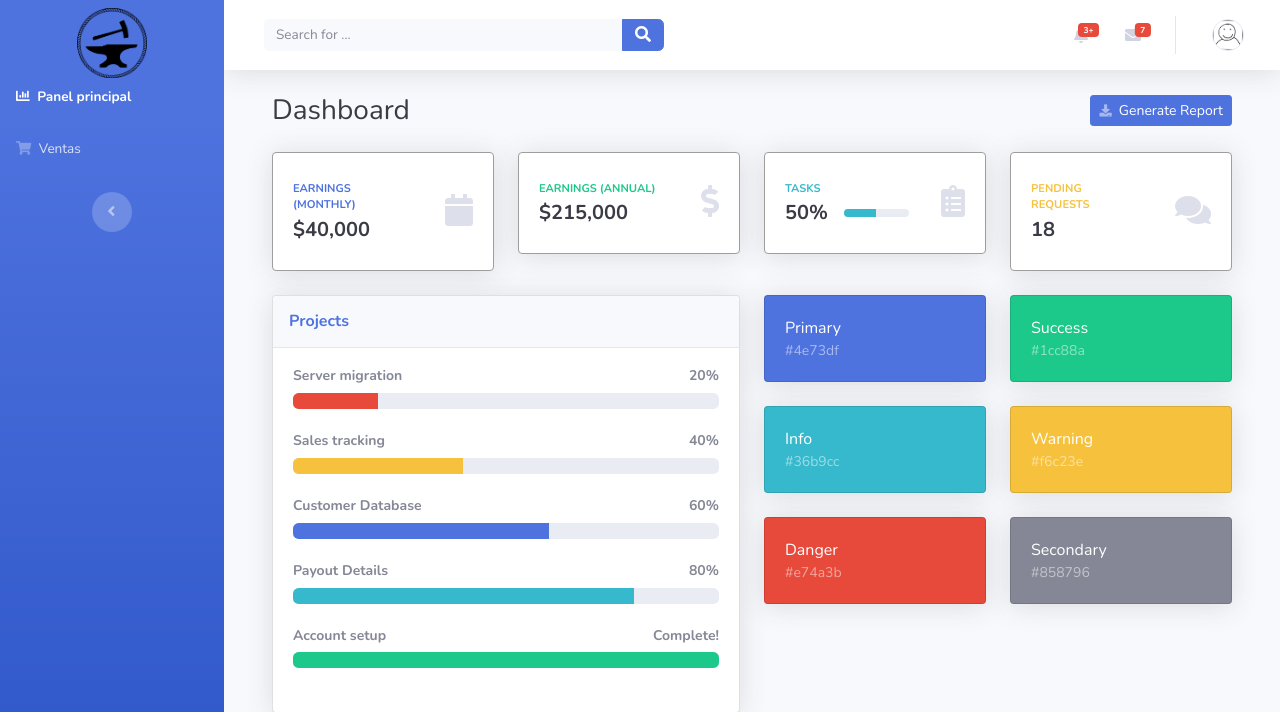
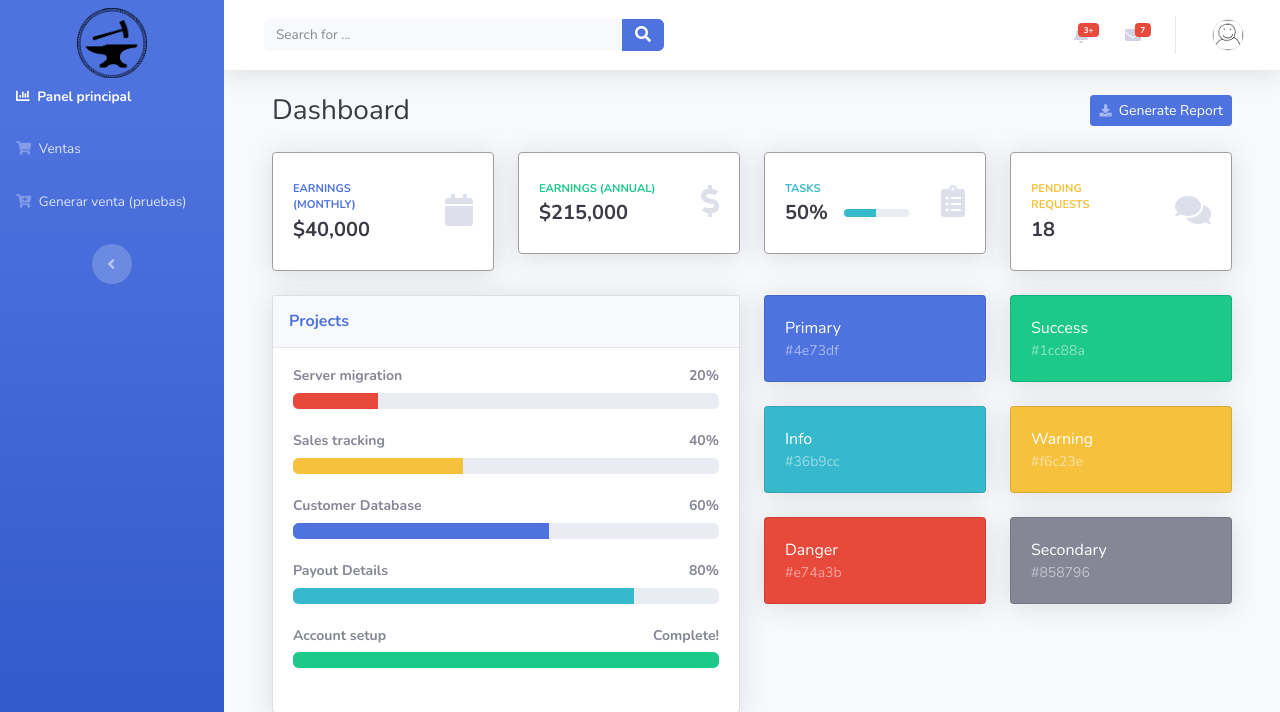
Before and after one commit to FerAcoFajardo/sistema-gestion-abinsco, a Django app: page /dashboard/ in a window 1280 px wide. Shown: the top 712 px of the page. Run offline with Django 4.2, Linux system fonts and the light colour scheme; some libraries are stand-ins or nearby versions.

Commit message:
Change on icon

```diff
--- a/apps/products/signals.py
+++ b/apps/products/signals.py
@@ -18,7 +18,7 @@ def update_stock(sender, instance, **kwargs):
         _type_: _description_
     """
     with transaction.atomic():
-        if instance.product.in_storage == 0:
+        if instance.product.in_storage <= 0:
             return
         instance.product.in_storage -= instance.amount
         instance.product.save()
--- a/templates/base.html
+++ b/templates/base.html
@@ -52,6 +52,14 @@
                                 class="nav-link {% if request.resolver_match.app_name == 'sales' %} active{% endif %}">
                                 <i class="fas fa-shopping-cart"></i>
                                 <span>Ventas</span>
+                            </a>
+                        </li>
+
+                        <li class="nav-item">
+                            <a href="{% url 'sales:create' 1 %}"
+                                class="nav-link {% if request.resolver_match.app_name == 'sales' %} active{% endif %}">
+                                <i class="fas fa-cart-plus"></i>
+                                <span>Generar venta (pruebas)</span>
                             </a>
                         </li>
                         {% comment %}
```
